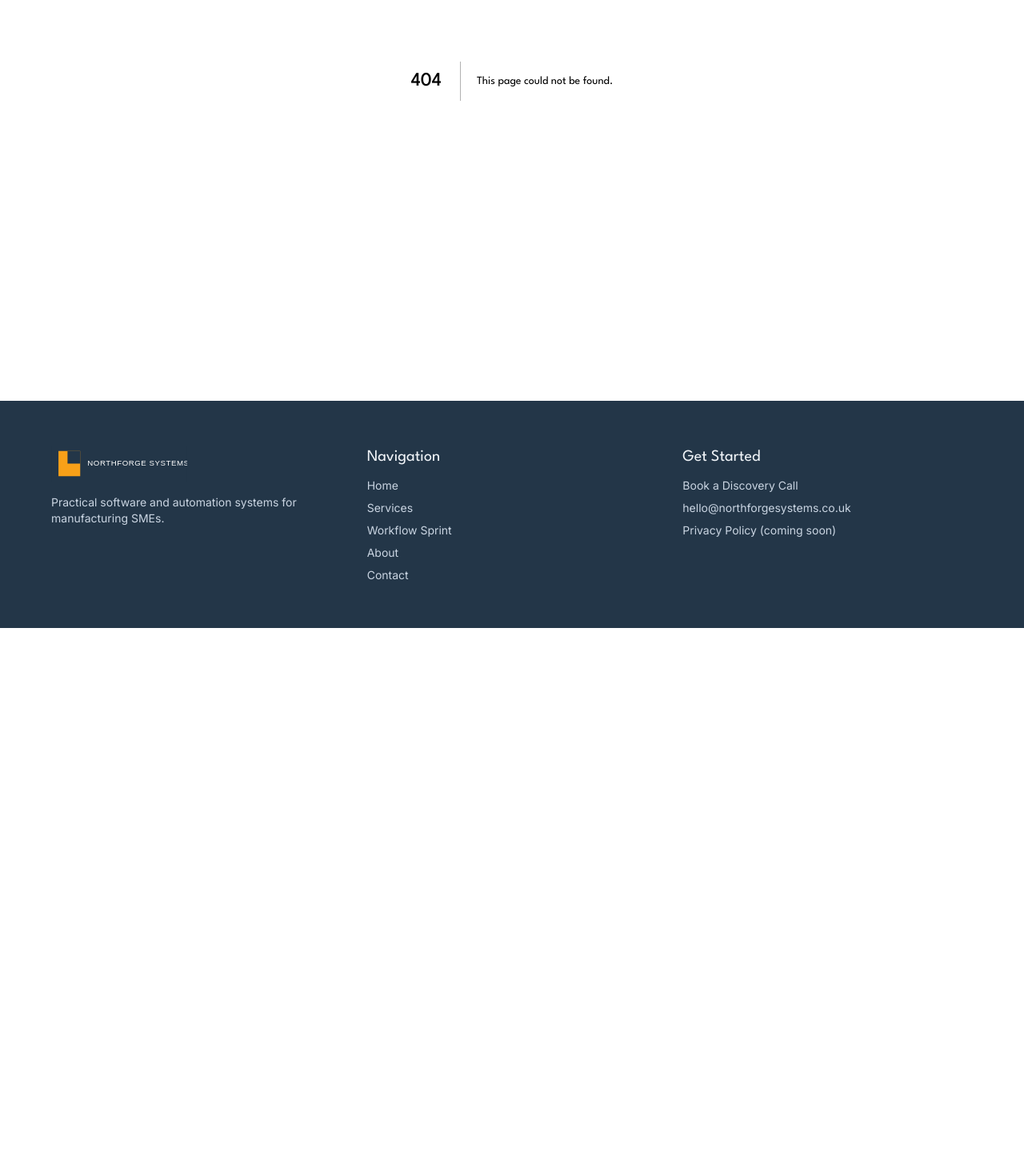
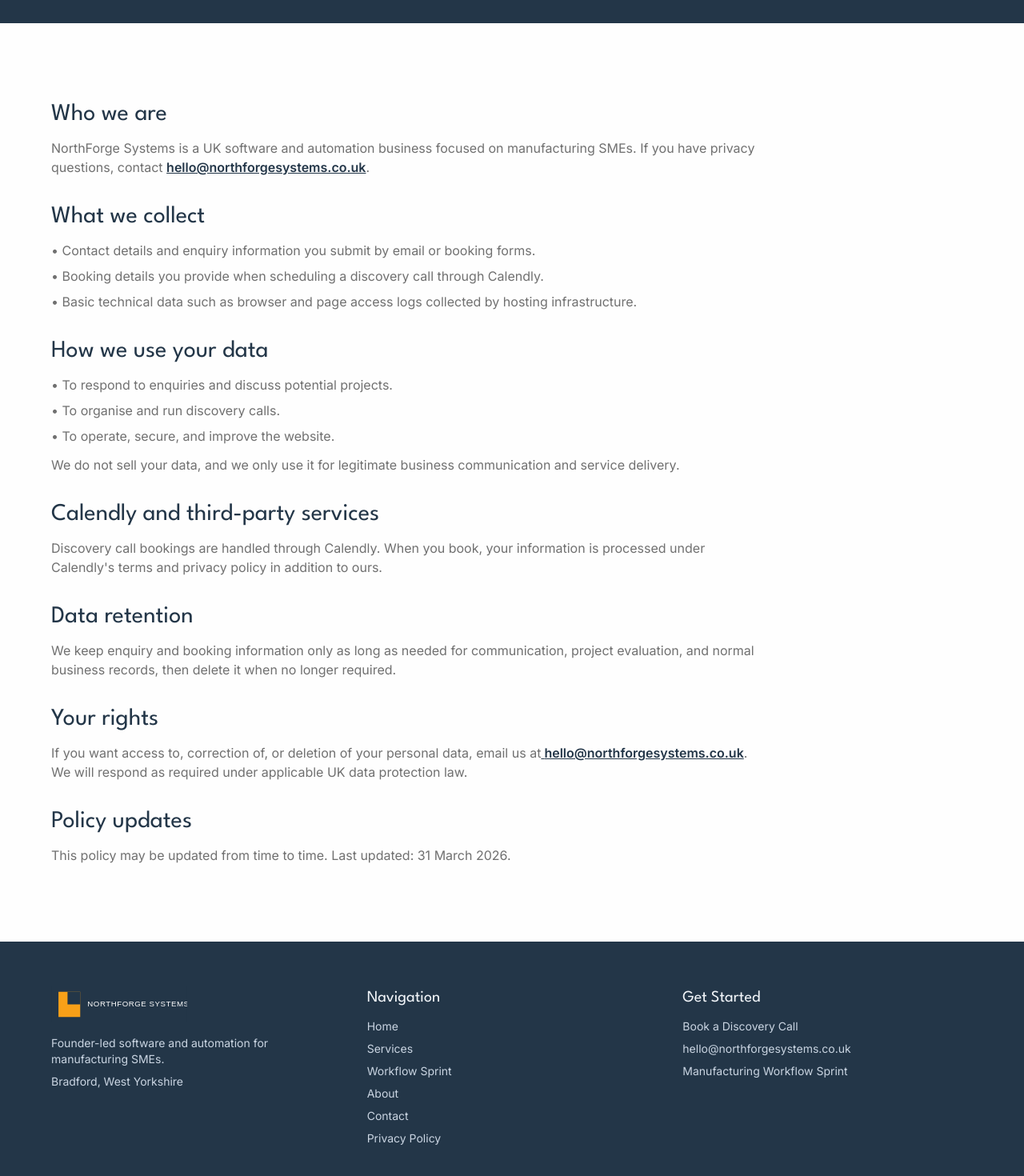
Before and after one commit to ptekspy/North-forge-systems, a Next.js app: page /privacy in a window 1280 px wide. Before the commit this address had no page. Shown: the part 378-1848 px from the top of the page at 80% size. Before the commit the page ends 1163 px from the top, so only its background shows below. Built offline with nearby package versions, Linux system fonts and the light colour scheme.

Commit message:
Polish marketing copy and add privacy policy page

```diff
--- a/src/app/about/page.tsx
+++ b/src/app/about/page.tsx
@@ -1,11 +1,12 @@
 import { Metadata } from "next";
 import { BookingCtaBand } from "@/components/marketing/booking-cta-band";
 import { PageHero } from "@/components/marketing/page-hero";
+import { Card } from "@/components/ui/card";
 import { SectionWrapper } from "@/components/ui/section-wrapper";
 
 export const metadata: Metadata = {
   title: "About",
-  description: "NorthForge Systems is a practical, founder-led software company focused on manufacturing operations.",
+  description: "NorthForge Systems is a founder-led software company focused on practical systems for manufacturing operations.",
   alternates: { canonical: "/about" },
 };
 
@@ -14,18 +15,39 @@ export default function AboutPage() {
     <>
       <PageHero
         title="About NorthForge Systems"
-        summary="NorthForge is a founder-led software company focused on practical systems for manufacturing operations."
+        summary="NorthForge is a founder-led software company that builds practical internal software and automation for manufacturing SMEs."
       />
       <SectionWrapper>
-        <div className="max-w-3xl space-y-5 text-lg text-[var(--color-muted)]">
+        <div className="grid gap-4 md:grid-cols-2">
+          <Card title="Founder-led and practical">
+            <p>
+              NorthForge Systems is led by Patrick Kenneally, a Senior Software Engineer focused on designing useful systems for real operational teams.
+            </p>
+            <p>
+              The emphasis is straightforward: understand how work actually moves through a business, remove bottlenecks, and ship software that people use.
+            </p>
+          </Card>
+          <Card title="Built for manufacturing SMEs">
+            <p>
+              We work with manufacturing businesses where spreadsheets, inboxes, and manual admin have become the default operating system.
+            </p>
+            <p>
+              Our job is to replace that fragility with practical workflow tools, dashboards, and automation that improve control without adding complexity.
+            </p>
+          </Card>
+        </div>
+      </SectionWrapper>
+      <SectionWrapper className="bg-slate-50">
+        <h2 className="text-4xl">How we work</h2>
+        <div className="mt-6 max-w-3xl space-y-4 text-lg text-[var(--color-muted)]">
           <p>
-            We combine experienced software engineering with no-nonsense systems thinking. The goal is always useful software that makes day-to-day operations clearer and easier to run.
+            We keep delivery direct and commercial: clear scope, clear communication, and systems built around your day-to-day operations.
           </p>
           <p>
-            Instead of generic digital transformation language, we focus on workflow bottlenecks, reporting clarity, and reducing admin overhead in real manufacturing environments.
+            NorthForge is not a branding exercise or innovation theatre. We focus on software that removes delays, improves visibility, and reduces admin load where it matters.
           </p>
           <p>
-            NorthForge works best with teams who want direct communication, practical delivery, and systems that match how work is actually done.
+            If you want practical modernisation without fluff, book a discovery call and we will identify the highest-value workflow to improve first.
           </p>
         </div>
       </SectionWrapper>
--- a/src/app/page.tsx
+++ b/src/app/page.tsx
@@ -10,6 +10,22 @@ const painPoints = [
   "Fragile reporting with poor operational visibility",
   "Manual admin and duplicated data entry",
   "Workflow bottlenecks that slow delivery",
+];
+
+const improvedWorkflows = [
+  "Quote-to-job tracking from first enquiry through production handover",
+  "Production status dashboards for live WIP and overdue visibility",
+  "Reporting and admin automation for recurring updates and exports",
+  "Stock and reorder visibility for purchasing and planning",
+  "Approvals and internal handoffs across ops, production, and commercial",
+  "Customer order and status visibility for clearer communication",
+];
+
+const trustPoints = [
+  "Founder-led delivery from Patrick Kenneally, Senior Software Engineer",
+  "Based in Bradford, West Yorkshire",
+  "Focused on software and automation for manufacturing SMEs",
+  "Practical fixed-scope delivery with direct communication",
 ];
 
 export default function HomePage() {
@@ -37,6 +53,20 @@ export default function HomePage() {
       </SectionWrapper>
 
       <SectionWrapper>
+        <h2 className="text-4xl">Typical workflows we improve</h2>
+        <p className="mt-4 max-w-3xl text-[var(--color-muted)]">
+          We focus on workflow systems that remove day-to-day friction and give teams clearer operational control.
+        </p>
+        <ul className="mt-8 grid gap-4 md:grid-cols-2">
+          {improvedWorkflows.map((workflow) => (
+            <li key={workflow} className="rounded-lg border border-slate-200 bg-white p-4 text-[var(--color-muted)]">
+              {workflow}
+            </li>
+          ))}
+        </ul>
+      </SectionWrapper>
+
+      <SectionWrapper>
         <h2 className="text-4xl">Services built for real manufacturing workflows</h2>
         <div className="mt-8 grid gap-4 md:grid-cols-3">
           <Card title="Workflow Automation"><p>Simplify approvals, quoting, and repetitive admin steps so work keeps moving.</p></Card>
@@ -46,18 +76,27 @@ export default function HomePage() {
       </SectionWrapper>
 
       <SectionWrapper className="bg-slate-50">
-        <h2 className="text-4xl">Offer Spotlight: Manufacturing Workflow Sprint</h2>
-        <p className="mt-4 max-w-3xl text-[var(--color-muted)]">
-          A fixed-scope project to replace one messy spreadsheet, email, or admin-heavy workflow with a practical internal software solution.
-        </p>
-        <div className="mt-6"><Button href="/workflow-sprint" variant="primary">See the Workflow Sprint</Button></div>
-      </SectionWrapper>
-
-      <SectionWrapper>
-        <h2 className="text-4xl">Why NorthForge</h2>
+        <h2 className="text-4xl">Built for practical delivery</h2>
         <div className="mt-6 grid gap-4 md:grid-cols-2">
-          <Card title="Practical and systems-focused"><p>We build around real operational workflows, not abstract strategy slides.</p></Card>
-          <Card title="Senior-led and direct"><p>You work with experienced engineers who move fast and keep delivery grounded.</p></Card>
+          <Card title="A grounded partner for manufacturers">
+            <ul className="space-y-2">
+              {trustPoints.map((point) => (
+                <li key={point} className="flex gap-2">
+                  <span aria-hidden>•</span>
+                  <span>{point}</span>
+                </li>
+              ))}
+            </ul>
+          </Card>
+          <Card title="Start with a clear first step">
+            <p>
+              Most new engagements begin with our Manufacturing Workflow Sprint: one focused project to replace one bottleneck quickly.
+            </p>
+            <div className="mt-4 flex flex-wrap gap-3">
+              <Button href="/workflow-sprint" variant="primary">See the Workflow Sprint</Button>
+              <Button href={siteConfig.calendlyUrl} variant="ghost">Book a Discovery Call</Button>
+            </div>
+          </Card>
         </div>
       </SectionWrapper>
 
--- /dev/null
+++ b/src/app/privacy/page.tsx
@@ -0,0 +1,82 @@
+import { Metadata } from "next";
+import Link from "next/link";
+import { PageHero } from "@/components/marketing/page-hero";
+import { SectionWrapper } from "@/components/ui/section-wrapper";
+import { siteConfig } from "@/lib/site";
+
+export const metadata: Metadata = {
+  title: "Privacy Policy",
+  description: "Privacy Policy for NorthForge Systems covering website enquiries and Calendly bookings.",
+  alternates: { canonical: "/privacy" },
+};
+
+export default function PrivacyPage() {
+  return (
+    <>
+      <PageHero
+        title="Privacy Policy"
+        summary="This policy explains what data NorthForge Systems collects through this website and how we use it."
+      />
+      <SectionWrapper>
+        <div className="max-w-4xl space-y-8 text-[var(--color-muted)]">
+          <section className="space-y-3">
+            <h2 className="text-3xl text-[var(--color-primary)]">Who we are</h2>
+            <p>
+              NorthForge Systems is a UK software and automation business focused on manufacturing SMEs. If you have privacy questions,
+              contact <Link href={`mailto:${siteConfig.email}`} className="font-semibold text-[var(--color-primary)] underline"> {siteConfig.email}</Link>.
+            </p>
+          </section>
+
+          <section className="space-y-3">
+            <h2 className="text-3xl text-[var(--color-primary)]">What we collect</h2>
+            <ul className="space-y-2">
+              <li>• Contact details and enquiry information you submit by email or booking forms.</li>
+              <li>• Booking details you provide when scheduling a discovery call through Calendly.</li>
+              <li>• Basic technical data such as browser and page access logs collected by hosting infrastructure.</li>
+            </ul>
+          </section>
+
+          <section className="space-y-3">
+            <h2 className="text-3xl text-[var(--color-primary)]">How we use your data</h2>
+            <ul className="space-y-2">
+              <li>• To respond to enquiries and discuss potential projects.</li>
+              <li>• To organise and run discovery calls.</li>
+              <li>• To operate, secure, and improve the website.</li>
+            </ul>
+            <p>We do not sell your data, and we only use it for legitimate business communication and service delivery.</p>
+          </section>
+
+          <section className="space-y-3">
+            <h2 className="text-3xl text-[var(--color-primary)]">Calendly and third-party services</h2>
+            <p>
+              Discovery call bookings are handled through Calendly. When you book, your information is processed under Calendly&apos;s terms and
+              privacy policy in addition to ours.
+            </p>
+          </section>
+
+          <section className="space-y-3">
+            <h2 className="text-3xl text-[var(--color-primary)]">Data retention</h2>
+            <p>
+              We keep enquiry and booking information only as long as needed for communication, project evaluation, and normal business records,
+              then delete it when no longer required.
+            </p>
+          </section>
+
+          <section className="space-y-3">
+            <h2 className="text-3xl text-[var(--color-primary)]">Your rights</h2>
+            <p>
+              If you want access to, correction of, or deletion of your personal data, email us at
+              <Link href={`mailto:${siteConfig.email}`} className="font-semibold text-[var(--color-primary)] underline"> {siteConfig.email}</Link>.
+              We will respond as required under applicable UK data protection law.
+            </p>
+          </section>
+
+          <section className="space-y-3">
+            <h2 className="text-3xl text-[var(--color-primary)]">Policy updates</h2>
+            <p>This policy may be updated from time to time. Last updated: 31 March 2026.</p>
+          </section>
+        </div>
+      </SectionWrapper>
+    </>
+  );
+}
--- a/src/app/services/page.tsx
+++ b/src/app/services/page.tsx
@@ -22,27 +22,30 @@ export default function ServicesPage() {
       <SectionWrapper>
         <div className="grid gap-4 md:grid-cols-2">
           <Card title="Workflow Automation">
-            <p><strong>What it is:</strong> Process simplification and admin automation.</p>
-            <p><strong>Who it helps:</strong> Teams stuck in approval and inbox delays.</p>
-            <p><strong>Problems solved:</strong> Quoting bottlenecks, repetitive updates, and manual handoffs.</p>
+            <p><strong>Focus:</strong> Simplifying repetitive steps, approvals, and handoffs.</p>
+            <p><strong>Typical examples:</strong> approval routing, reporting packs, customer update triggers.</p>
+            <p><strong>Outcome:</strong> Less inbox traffic and faster operational flow.</p>
           </Card>
           <Card title="Internal Tools">
-            <p><strong>What it is:</strong> Bespoke internal systems for quoting, job tracking, and operations.</p>
-            <p><strong>Who it helps:</strong> Businesses with fragmented tools and spreadsheets.</p>
-            <p><strong>Problems solved:</strong> Disconnected information and poor workflow consistency.</p>
+            <p><strong>Focus:</strong> Building internal systems around your existing process.</p>
+            <p><strong>Typical examples:</strong> quote-to-job tracking, production job boards, status portals.</p>
+            <p><strong>Outcome:</strong> Better consistency and fewer spreadsheet workarounds.</p>
           </Card>
           <Card title="Dashboards & Reporting">
-            <p><strong>What it is:</strong> Operational and production dashboards that surface useful metrics.</p>
-            <p><strong>Who it helps:</strong> Leaders who need reliable visibility without spreadsheet wrangling.</p>
-            <p><strong>Problems solved:</strong> Fragile reporting and delayed decision-making.</p>
+            <p><strong>Focus:</strong> Creating reliable visibility for operational and commercial decisions.</p>
+            <p><strong>Typical examples:</strong> live WIP tracking, overdue job reporting, margin and throughput summaries.</p>
+            <p><strong>Outcome:</strong> Clearer decisions without manual spreadsheet wrangling.</p>
           </Card>
           <Card title="Integration & System Improvement">
-            <p><strong>What it is:</strong> Connecting core business tools and improving data flow.</p>
-            <p><strong>Who it helps:</strong> Teams duplicating admin across disconnected systems.</p>
-            <p><strong>Problems solved:</strong> Manual transfers, duplication, and process confusion.</p>
+            <p><strong>Focus:</strong> Connecting your core systems so information flows cleanly.</p>
+            <p><strong>Typical examples:</strong> syncing quote, order, and production data across tools.</p>
+            <p><strong>Outcome:</strong> Fewer duplicate updates and stronger data quality.</p>
           </Card>
         </div>
-        <div className="mt-8"><Button href={siteConfig.calendlyUrl} variant="secondary">Book a Discovery Call</Button></div>
+        <div className="mt-8 flex flex-wrap gap-4">
+          <Button href={siteConfig.calendlyUrl} variant="secondary">Book a Discovery Call</Button>
+          <Button href="/workflow-sprint" variant="ghost">View Workflow Sprint</Button>
+        </div>
       </SectionWrapper>
       <BookingCtaBand />
     </>
--- a/src/app/sitemap.ts
+++ b/src/app/sitemap.ts
@@ -2,7 +2,7 @@ import type { MetadataRoute } from "next";
 import { siteConfig } from "@/lib/site";
 
 export default function sitemap(): MetadataRoute.Sitemap {
-  const routes = ["", "/services", "/workflow-sprint", "/about", "/contact"];
+  const routes = ["", "/services", "/workflow-sprint", "/about", "/contact", "/privacy"];
   return routes.map((route) => ({
     url: `${siteConfig.url}${route}`,
     lastModified: new Date(),
--- a/src/app/workflow-sprint/page.tsx
+++ b/src/app/workflow-sprint/page.tsx
@@ -14,12 +14,19 @@ export const metadata: Metadata = {
 };
 
 const useCases = [
-  "Quote-to-job tracking",
-  "Production status tracking",
-  "Admin automation",
-  "Reporting automation",
-  "Stock visibility tools",
-  "Order and customer update workflows",
+  "Quote-to-job tracking from enquiry to shop floor",
+  "Production status dashboards with WIP and delay visibility",
+  "Reporting and admin automation for recurring operational updates",
+  "Stock and reorder visibility tools for purchasing",
+  "Order handoffs between commercial, operations, and production",
+  "Customer order status visibility and communication workflows",
+];
+
+const sprintDeliverables = [
+  "One clearly scoped workflow solution",
+  "Practical internal software or automation",
+  "Implementation guidance and handover notes",
+  "Prioritised next-step recommendations",
 ];
 
 export default function WorkflowSprintPage() {
@@ -33,12 +40,16 @@ export default function WorkflowSprintPage() {
       </PageHero>
       <SectionWrapper>
         <div className="grid gap-4 md:grid-cols-2">
-          <Card title="What it is"><p>One clearly scoped workflow solution delivered quickly and pragmatically.</p></Card>
-          <Card title="Who it is for"><p>Manufacturing businesses held together by spreadsheets, manual updates, and disconnected tools.</p></Card>
+          <Card title="What it is">
+            <p>One focused, commercially scoped project delivered with clear outcomes and direct communication.</p>
+          </Card>
+          <Card title="Who it is for">
+            <p>Manufacturing teams running critical workflows through spreadsheets, manual updates, and disconnected tools.</p>
+          </Card>
         </div>
       </SectionWrapper>
       <SectionWrapper className="bg-slate-50">
-        <h2 className="text-4xl">Common use cases</h2>
+        <h2 className="text-4xl">Typical sprint use cases</h2>
         <ul className="mt-6 grid gap-3 md:grid-cols-2">
           {useCases.map((useCase) => (
             <li key={useCase} className="rounded-lg border border-slate-200 bg-white p-4 text-[var(--color-muted)]">{useCase}</li>
@@ -47,17 +58,22 @@ export default function WorkflowSprintPage() {
       </SectionWrapper>
       <SectionWrapper>
         <h2 className="text-4xl">Delivery process</h2>
-        <p className="mt-3 max-w-2xl text-[var(--color-muted)]">Simple three-step delivery keeps momentum high and outcomes clear.</p>
+        <p className="mt-3 max-w-2xl text-[var(--color-muted)]">A simple three-step process keeps momentum high and outcomes clear.</p>
         <div className="mt-8"><ProcessSteps /></div>
       </SectionWrapper>
       <SectionWrapper className="bg-slate-50">
-        <h2 className="text-4xl">What clients get</h2>
-        <ul className="mt-6 space-y-2 text-[var(--color-muted)]">
-          <li>• One clearly scoped workflow solution</li>
-          <li>• Practical internal software or automation</li>
-          <li>• Documentation and handover</li>
-          <li>• Clear next steps for future improvements</li>
+        <h2 className="text-4xl">What you get</h2>
+        <ul className="mt-6 space-y-3 text-[var(--color-muted)]">
+          {sprintDeliverables.map((deliverable) => (
+            <li key={deliverable} className="flex gap-2">
+              <span aria-hidden>•</span>
+              <span>{deliverable}</span>
+            </li>
+          ))}
         </ul>
+        <div className="mt-8">
+          <Button href={siteConfig.calendlyUrl} variant="secondary">Book a Discovery Call</Button>
+        </div>
       </SectionWrapper>
       <BookingCtaBand />
     </>
--- a/src/components/layout/footer.tsx
+++ b/src/components/layout/footer.tsx
@@ -10,8 +10,9 @@ export function Footer() {
         <div>
           <Image src="/logos/northforge-logo-dark.svg" alt="NorthForge Systems inverted logo" width={170} height={44} />
           <p className="mt-4 text-sm text-slate-300">
-            Practical software and automation systems for manufacturing SMEs.
+            Founder-led software and automation for manufacturing SMEs.
           </p>
+          <p className="mt-2 text-sm text-slate-300">Bradford, West Yorkshire</p>
         </div>
         <div>
           <h2 className="font-heading text-xl">Navigation</h2>
@@ -23,6 +24,11 @@ export function Footer() {
                 </Link>
               </li>
             ))}
+            <li>
+              <Link href="/privacy" className="hover:text-white">
+                Privacy Policy
+              </Link>
+            </li>
           </ul>
         </div>
         <div>
@@ -39,7 +45,9 @@ export function Footer() {
               </Link>
             </li>
             <li>
-              <span>Privacy Policy (coming soon)</span>
+              <Link href="/workflow-sprint" className="hover:text-white">
+                Manufacturing Workflow Sprint
+              </Link>
             </li>
           </ul>
         </div>
```
